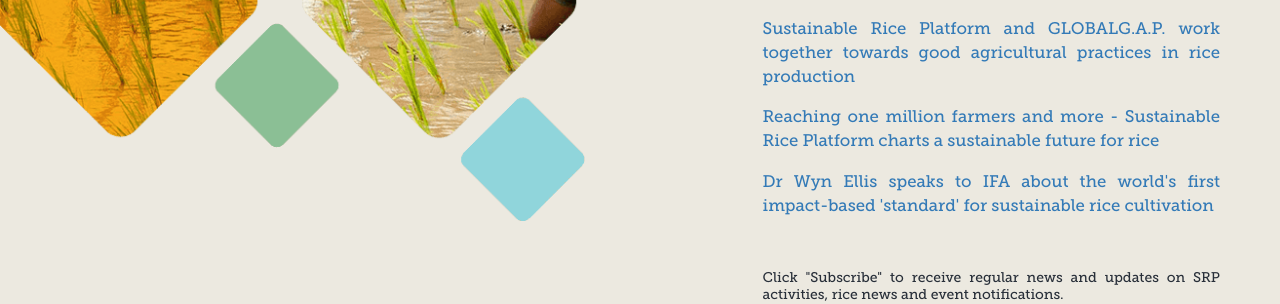
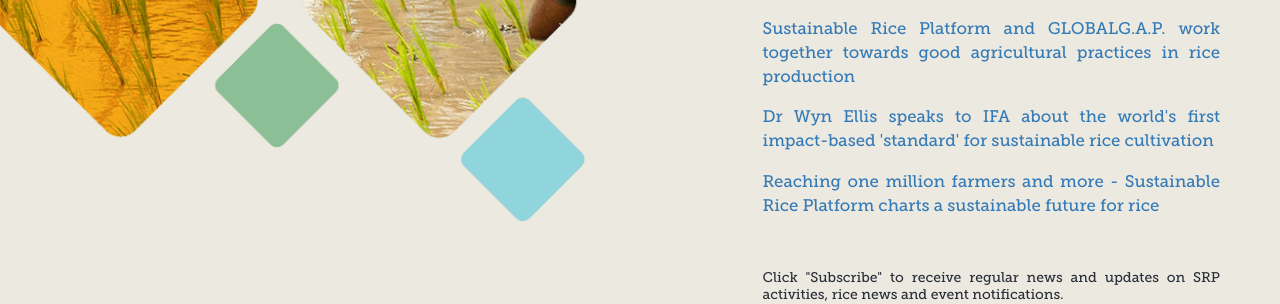
Before and after one commit to sustainablericeplatform/sustainablericeplatform.github.io, a Jekyll site: the page built from index.html, in a window 1280 px wide. Shown: the part 941-1245 px from the top of the page. Built offline with Jekyll 4.4.1, drawn with Linux system fonts in a browser that asks for light colours; part of the change alters nothing that is shown.

```diff
--- a/index.html
+++ b/index.html
@@ -16,8 +16,8 @@ layout: default
                 <h2 class="green">Latest News</h2>
                 <p><a href="https://sites.google.com/site/srpsustainablerice/latest-news/january-2017" taregt="_blank">Pioneering sustainable rice cultivation in Vietnam</a></p>
                 <p><a href="http://www.globalgap.org/uk_en/media-events/news/articles/Sustainable-Rice-Platform-and-GLOBALG.A.P.-Work-Together-Towards-Good-Agricultural-Practices-in-Rice-Production/" target="_blank">Sustainable Rice Platform and GLOBALG.A.P. work together towards good agricultural practices in rice production</a></p>
+                <p><a href="http://www.fertilizer.org/En/Media/IFA_s_Expert_Blog/En/Media/IFA_Expert_Blog.aspx" target="_blank">Dr Wyn Ellis speaks to IFA about the world's first impact-based 'standard' for sustainable rice cultivation</a></p>
                 <p><a href="https://sites.google.com/site/srpsustainablerice/latest-news/december-2016" target="_blank">Reaching one million farmers and more - Sustainable Rice Platform charts a sustainable future for rice</a></p>
-                <p><a href="http://www.fertilizer.org/En/Media/IFA_s_Expert_Blog/En/Media/IFA_Expert_Blog.aspx" target="_blank">Dr Wyn Ellis speaks to IFA about the world's first impact-based 'standard' for sustainable rice cultivation</a></p>
                 <div class="subscribe-wrapper" style="margin-top: 50px;">
                     <p style="line-height: 1;"><small>Click "Subscribe" to receive regular news and updates on SRP activities, rice news and event notifications.</small></p>
                     <div id="mc_embed_signup">
```
